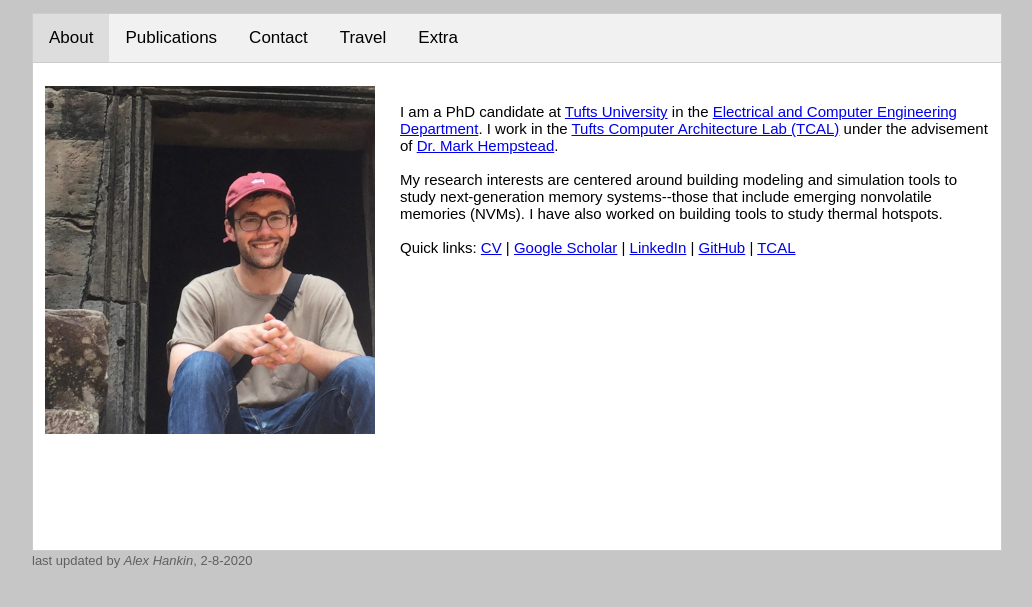
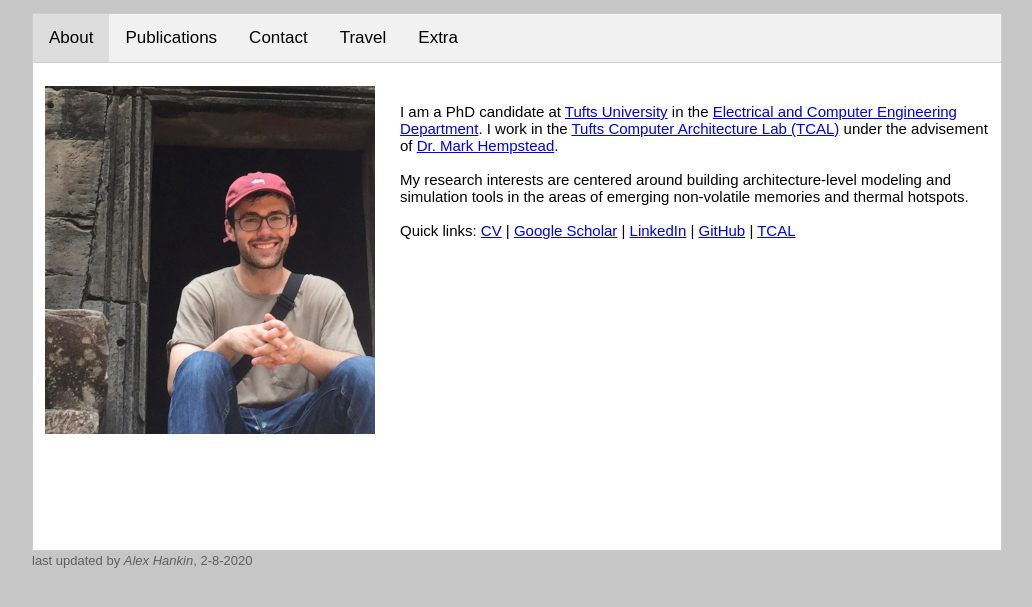
Before and after one commit to hankin0/hankin0.github.io, a Jekyll site: the page built from index.html, in a window 1280 px wide. Shown: the top 607 px of the page, without its empty margins (123-1155 px from the left). Built offline with Jekyll 4.4.1, drawn with Linux system fonts in a browser that asks for light colours.

Commit message:
Update index.html

```diff
--- a/index.html
+++ b/index.html
@@ -24,7 +24,7 @@ layout: default
             Department</a>. I work in the <a href="https://sites.tufts.edu/tcal/">Tufts Computer Architecture
             Lab (TCAL)</a> under the advisement of <a href=https://engineering.tufts.edu/people/faculty/mark-hempstead>Dr. Mark Hempstead</a>.
 	    <br><br>
-	    My research interests are centered around building modeling and simulation tools to study next-generation memory systems--those that include emerging nonvolatile memories (NVMs). I have also worked on building tools to study thermal hotspots. <br><br>
+	    My research interests are centered around building architecture-level modeling and simulation tools in the areas of emerging non-volatile memories and thermal hotspots. <br><br>
 
 
 	    Quick links: <a href="docs/hankin_CV_12-16-19.pdf">CV</a> | <a href="https://scholar.google.com/citations?user=a0G2ggYAAAAJ&hl=en">Google Scholar</a> | <a href="https://www.linkedin.com/in/alexanderhankin">LinkedIn</a> | <a href="https://github.com/hankin0">GitHub</a> | <a href="https://sites.tufts.edu/tcal/people/current-students/#post-845">TCAL</a><br><br><br>
```
